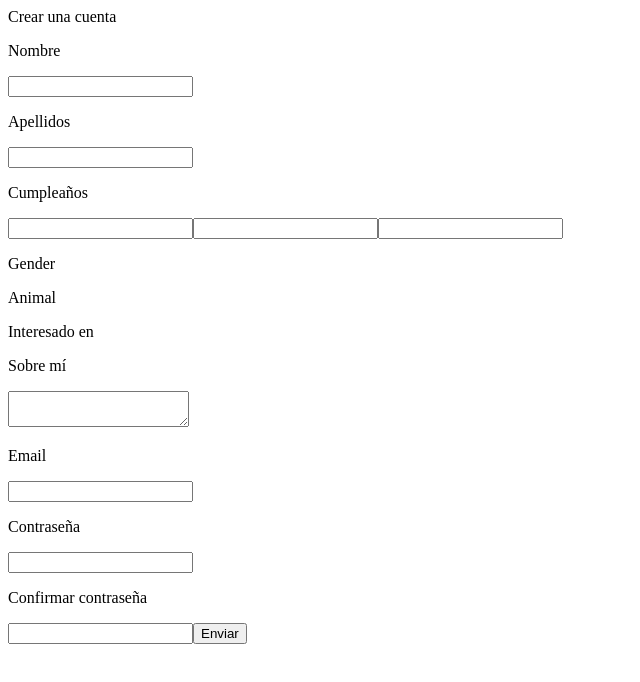
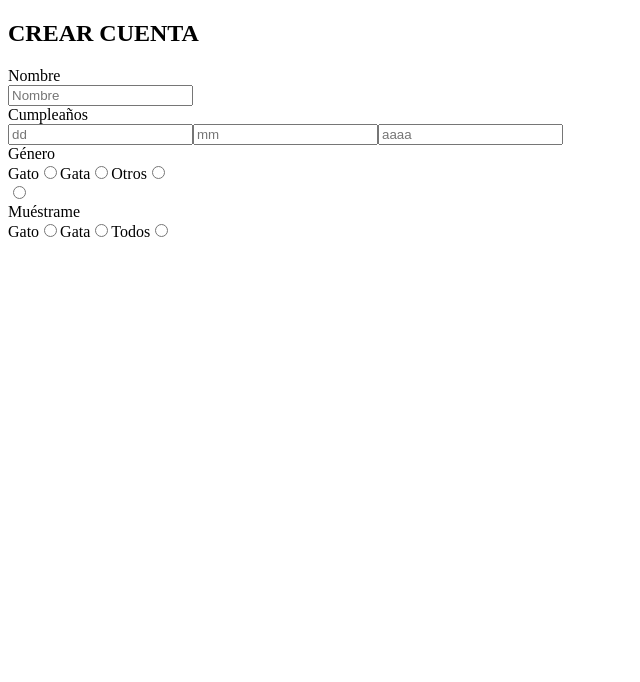
Before and after one commit to emelyalonzo/petlof-front-prod, a React (Create React App) app: page /signup in a window 1280 px wide. Shown: the top 682 px of the page, without its empty margins (0-640 px from the left). Built offline with nearby package versions, Linux system fonts and the light colour scheme.

Commit message:
add form started

```diff
--- a/src/pages/SignUp/SignUp.jsx
+++ b/src/pages/SignUp/SignUp.jsx
@@ -1,64 +1,217 @@
-import React from 'react';
+import React, { useState} from 'react';
+import Nav from '../../components/nav/Nav';
 
 const Signup = () => {
+
+    const handleSubmit = () => {
+        console.log('submitted');
+    }
+
+    const handleChange = () => {
+        console.log('change');
+    }
+
     return (
-        <>Crear una cuenta
-            <form action="/signup" method="">
-                <label for="firstName">
-                    <p>Nombre</p>
-                    <input name="firstName" type="text"/>
-                </label>
+        <>
+            <Nav/>
+            <div className='signup'>
+                <h2>CREAR CUENTA</h2>
 
-                <label for="lastName">
-                    <p>Apellidos</p>
-                    <input name="lastName" type="text"/>
-                </label>
+                <form onSubmit={handleSubmit}>
+                    <section>
+                        <label htmlFor="first_name">Nombre
+                        <div className='multiple-input-container'>
+                            <input
+                                id="first_name"
+                                type="text"
+                                name="first_name"
+                                placeholder="Nombre"
+                                required={true}
+                                value={""}
+                                onChange={handleChange}
+                            />
+                        </div>
+                        </label>
 
-                <label for="birthday">
-                    <p>Cumpleaños</p>
-                    <input name="day" type="number"/>
-                    <input name="month" type="number"/>
-                    <input name="year" type="number"/>
-                </label>
+                        <label htmlFor="dob_day">Cumpleaños
+                        <div className='multiple-input-container'>
+                            <input
+                                id="dob_day"
+                                type="number"
+                                name="dob_day"
+                                placeholder="dd"
+                                required={true}
+                                value={""}
+                                onChange={handleChange}
+                            />
+                            <input
+                                id="dob_month"
+                                type="number"
+                                name="dob_month"
+                                placeholder="mm"
+                                required={true}
+                                value={""}
+                                onChange={handleChange}
+                            />
+                            <input
+                                id="dob_year"
+                                type="number"
+                                name="dob_year"
+                                placeholder="aaaa"
+                                required={true}
+                                value={""}
+                                onChange={handleChange}
+                            />
+                        </div>
+                        </label>
 
-                <label for="gender">
-                    <p>Gender</p>
-                </label>
+                        <label htmlFor="gender_identify">Género
+                        <div className='multiple-input-container'>
+                            <label htmlFor="man-gender_identify">Gato</label>
+                            <input
+                                id="man-gender_identify"
+                                type="radio"
+                                name="gender_identify"
+                                required={true}
+                                value="man"
+                                onChange={handleChange}
+                                checked={false}
+                            />
+                            <label htmlFor="woman-gender_identify">Gata</label>
+                            <input
+                                id="woman-gender_identify"
+                                type="radio"
+                                name="gender_identify"
+                                required={true}
+                                value="woman"
+                                onChange={handleChange}
+                                checked={false}
+                            />
+                            <label htmlFor="other-gender_identify">Otros</label>
+                            <input
+                                id="more-gender_identify"
+                                type="radio"
+                                name="gender_identify"
+                                required={true}
+                                value="more"
+                                onChange={handleChange}
+                                checked={false}
+                            />
+                        </div>
+                        </label>
 
-                <label for="animal">
-                    <p>Animal</p>
-                </label>
+                        <label htmlFor="animal">
+                        <div className='multiple-input-container'>
+                            <input
+                                id="animal"
+                                type="radio"
+                                name="animal"
+                                placeholder="animal"
+                                required={true}
+                                value={""}
+                                onChange={handleChange}
+                            />
+                        </div>
+                        </label>
 
-                <label for="showme">
-                    <p>Interesado en</p>
-                </label>
+                        <label htmlFor="show_me">Muéstrame
+                        <div className='multiple-input-container'>
+                            <label htmlFor="man-gender_interest">Gato</label>
+                            <input
+                                id="man-gender_interest"
+                                type="radio"
+                                name="gender_interest"
+                                required={true}
+                                value="man"
+                                onChange={handleChange}
+                                checked={false}
+                            />
+                            <label htmlFor="woman-gender_interest">Gata</label>
+                            <input
+                                id="woman-gender_interest"
+                                type="radio"
+                                name="gender_interest"
+                                required={true}
+                                value="woman"
+                                onChange={handleChange}
+                                checked={false}
+                            />
+                            <label htmlFor="everyone-gender_interest">Todos</label>
+                            <input
+                                id="everyone-gender_interest"
+                                type="radio"
+                                name="gender_interest"
+                                required={true}
+                                value="everyone"
+                                onChange={handleChange}
+                                checked={false}
+                            />
+                        </div>
+                        </label>
 
-                <label for="aboutme">
-                    <p>Sobre mí</p>
-                    <textarea name="aboutme" type="text"/>
-                </label>
+                    </section>
 
-                <label for="email">
-                    <p>Email</p>
-                    <input name="email" type="text"/>
-                </label>
+                </form>
 
-                <label for="password">
-                    <p>Contraseña</p>
-                    <input name="password" type="password"/>
-                </label>
+            </div>
+        {/* // <>Crear una cuenta
+        //     <form action="/signup" method="">
+        //         <label for="firstName">
+        //             <p>Nombre</p>
+        //             <input name="firstName" type="text"/>
+        //         </label>
 
-                <label for="password">
-                    <p>Confirmar contraseña</p>
-                    <input name="password" type="password"/>
-                </label>
+        //         <label for="lastName">
+        //             <p>Apellidos</p>
+        //             <input name="lastName" type="text"/>
+        //         </label>
 
-                <input type="submit" value="Enviar"/>
+        //         <label for="birthday">
+        //             <p>Cumpleaños</p>
+        //             <input name="day" type="number"/>
+        //             <input name="month" type="number"/>
+        //             <input name="year" type="number"/>
+        //         </label>
+
+        //         <label for="gender">
+        //             <p>Gender</p>
+        //         </label>
+
+        //         <label for="animal">
+        //             <p>Animal</p>
+        //         </label>
+
+        //         <label for="showme">
+        //             <p>Interesado en</p>
+        //         </label>
+
+        //         <label for="aboutme">
+        //             <p>Sobre mí</p>
+        //             <textarea name="aboutme" type="text"/>
+        //         </label>
+
+        //         <label for="email">
+        //             <p>Email</p>
+        //             <input name="email" type="text"/>
+        //         </label>
+
+        //         <label for="password">
+        //             <p>Contraseña</p>
+        //             <input name="password" type="password"/>
+        //         </label>
+
+        //         <label for="password">
+        //             <p>Confirmar contraseña</p>
+        //             <input name="password" type="password"/>
+        //         </label>
+
+        //         <input type="submit" value="Enviar"/>
 
 
 
-            </form>
+        //     </form>
 
+        // </> */}
         </>
     );
 }
```
Also changed, not shown: src/components/AuthModal/AuthModal.jsx (added, +11 -0 lines), src/pages/SignUp/_signup.scss (added).
